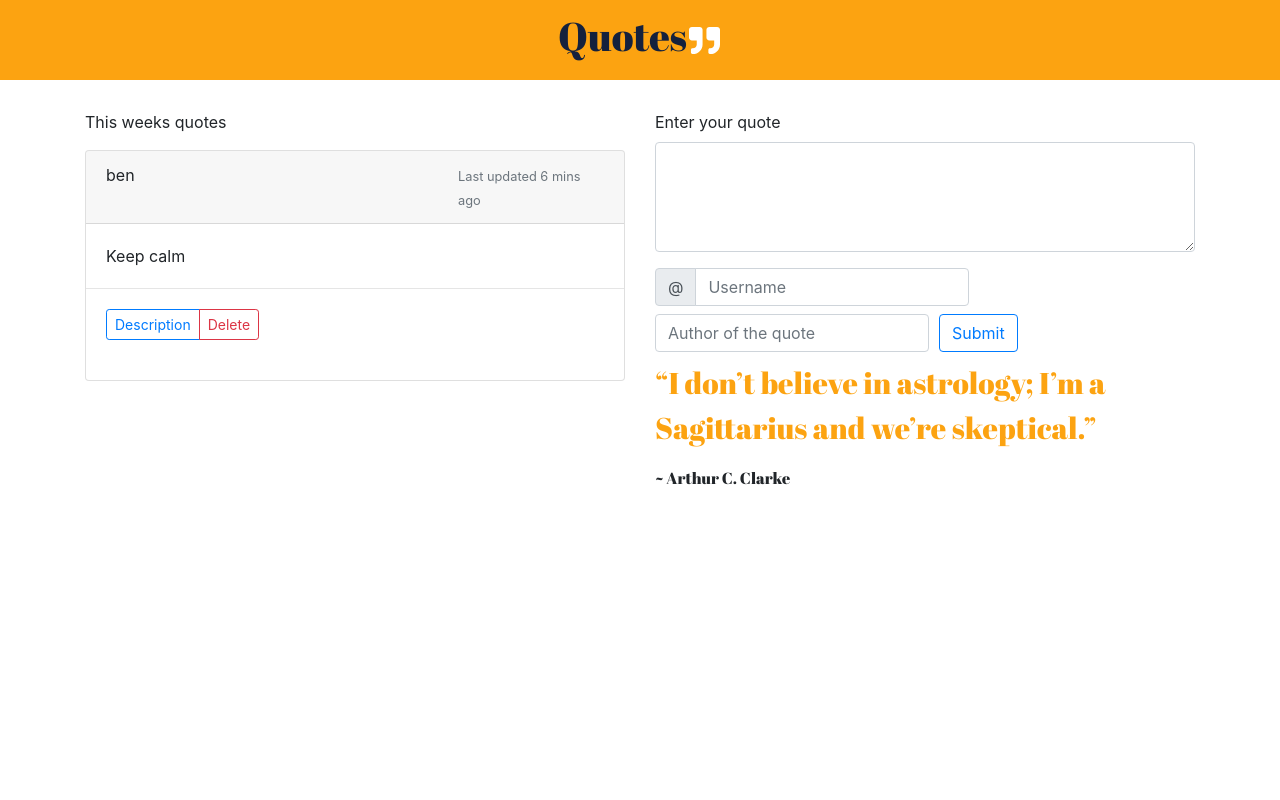
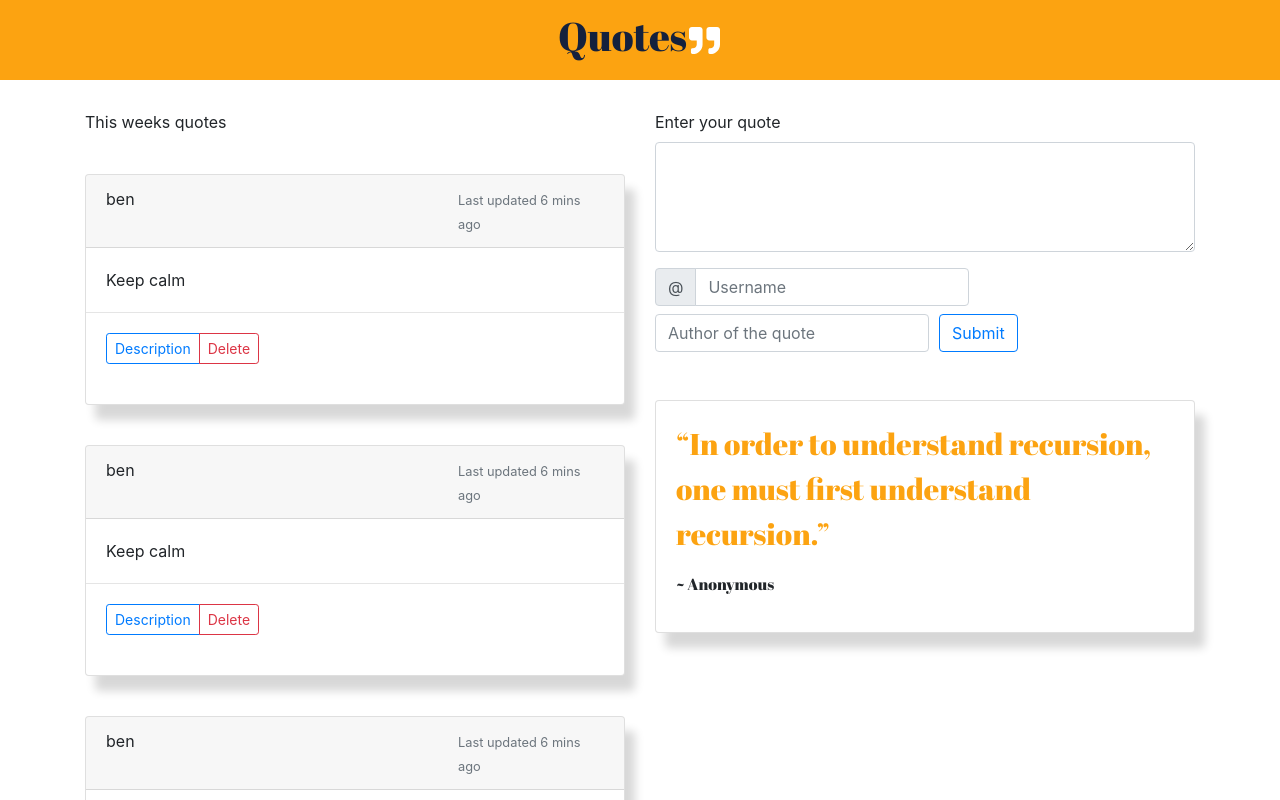
Before and after one commit to benruwel/Quotes, an Angular app: page / in a window 1280 px wide. Shown: the top 800 px of the page. Built offline with nearby package versions, Linux system fonts and the light colour scheme.

Commit message:
generated custom directive to to highlight quote with the most upvotes

```diff
--- a/src/app/app.module.ts
+++ b/src/app/app.module.ts
@@ -7,6 +7,7 @@ import { ViewComponent } from './components/view/view.component';
 import { QuoteFormComponent } from './components/quote-form/quote-form.component';
 import { QuoteComponent } from './components/quote/quote.component';
 import { QuoteDescriptionComponent } from './components/quote-description/quote-description.component';
+import { HighlighterDirective } from './directives/highlighter.directive';
 
 @NgModule({
   declarations: [
@@ -14,7 +15,8 @@ import { QuoteDescriptionComponent } from './components/quote-description/quote-
     ViewComponent,
     QuoteFormComponent,
     QuoteComponent,
-    QuoteDescriptionComponent
+    QuoteDescriptionComponent,
+    HighlighterDirective
   ],
   imports: [
     BrowserModule,
--- a/src/app/components/view/view.component.css
+++ b/src/app/components/view/view.component.css
@@ -18,6 +18,11 @@ hr{
     margin: 0;
 }
 
+.card{
+    margin-top: 40px;
+    box-shadow: 10px 15px 10px rgba(0, 0, 0, 0.158);
+}
+
 .eg-text{
     font-size: 30px;
 }
--- a/src/app/components/view/view.component.html
+++ b/src/app/components/view/view.component.html
@@ -5,6 +5,7 @@
     <h1>Quotes</h1>
     <img src="../../../assets/quote-right-solid.svg" alt="quote">
 </div>
+
 
 <div class="container">
 
@@ -14,6 +15,7 @@
             <div>
                 <p>This weeks quotes</p>
             </div>
+
 
             <div *ngFor="let quote of quotes; let i = index" class="card">
 
@@ -44,10 +46,19 @@
         <div class="col-md-6">
             <app-quote-form></app-quote-form>
 
-              <div class="quote-eg">
-                  <p class="eg-text">“I don’t believe in astrology; I’m a Sagittarius and we’re skeptical.”</p>
-                  <p class="author-title">~ Arthur C. Clarke</p>
-              </div>
+
+            <div class="card quote-eg">
+                <div class="card-body">
+
+                    <p class="card-text eg-text">“In order to understand recursion, one must first understand recursion.”</p>
+                    <p class="author-title">~ Anonymous</p>
+
+                </div>
+
+            </div>
+
+
+
 
         </div>
 
--- a/src/app/components/view/view.component.ts
+++ b/src/app/components/view/view.component.ts
@@ -9,7 +9,9 @@ import { Component, OnInit } from '@angular/core';
 export class ViewComponent implements OnInit {
 
   quotes : Quote[] = [
-    new Quote(1, 'Keep calm', 'Ben Ruwel', 'ben', 6)
+    new Quote(1, 'Keep calm', 'Ben Ruwel', 'ben', 6),
+    new Quote(1, 'Keep calm', 'Ben Ruwel', 'ben', 6),
+    new Quote(1, 'Keep calm', 'Ben Ruwel', 'ben', 6),
   ]
 
   constructor() { }
--- /dev/null
+++ b/src/app/directives/highlighter.directive.ts
@@ -0,0 +1,19 @@
+import { Quote } from './../models/quote';
+import { Directive, Input } from '@angular/core';
+
+@Directive({
+  selector: '[appHighlighter]'
+})
+export class HighlighterDirective {
+
+  @Input() quotes : Quote;
+
+  constructor() { }
+
+  private highestUpVote(totalUpVotes : number) {
+    if (this.quotes.upVote) {
+
+    }
+  }
+
+}
```
Also changed, not shown: 1 other file (tests, documents, lock files or other folders).
